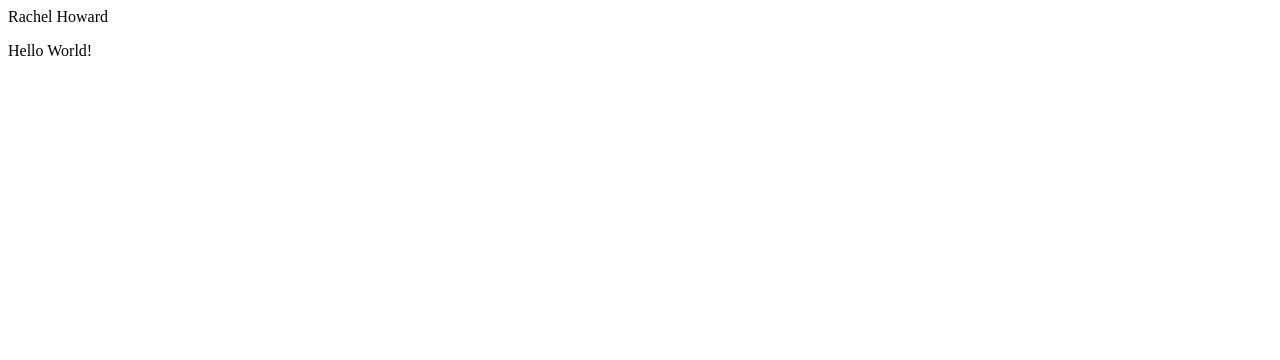
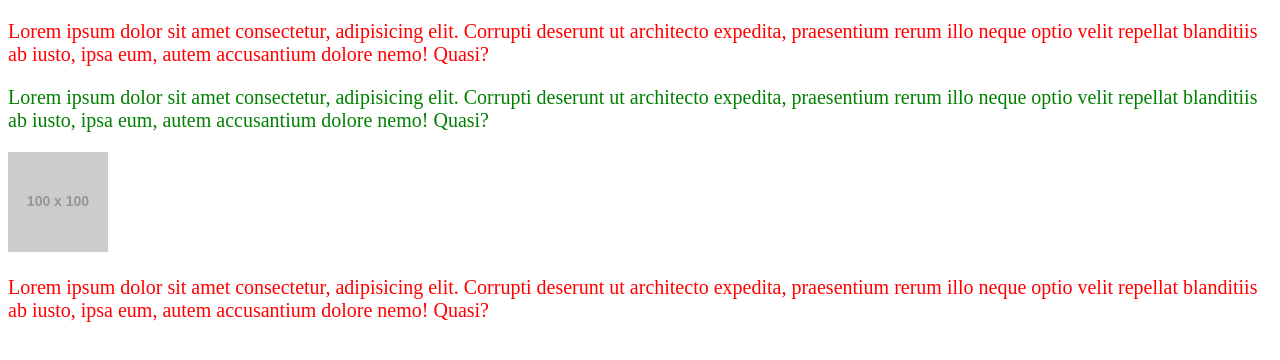
Before and after one commit to Rachellh/code201.2, a plain HTML site: page index.html in a window 1280 px wide. Drawn offline with Linux system fonts and the light colour scheme; placeholder pictures from the web are drawn by us.

Commit message:
lab 02 commit

```diff
--- a/index.html
+++ b/index.html
@@ -1,13 +1,30 @@
 <!DOCTYPE html>
 <html>
 <head>
-    <title>Rachel Howard</title>
+  <title>Document</title>
+  <link rel="stylesheet" href="style.css">
 </head>
 <body>
-    <header>Rachel Howard</header>
+  <header></header>
   <main>
-      <p>Hello World!</p>
-
-
+    <section>
+      <img src="https://via.placeholder.com/100x100" alt="" class="hidden">
+      <p>Lorem ipsum dolor sit amet consectetur, adipisicing elit. Corrupti deserunt ut architecto expedita, praesentium rerum illo neque optio velit repellat blanditiis ab iusto, ipsa eum, autem accusantium dolore nemo! Quasi?</p>
+    </section>
+    <section>
+      <img src="https://via.placeholder.com/100x100" alt="" class="hidden">
+      <p id="green">Lorem ipsum dolor sit amet consectetur, adipisicing elit. Corrupti deserunt ut architecto expedita, praesentium rerum illo neque optio velit repellat blanditiis ab iusto, ipsa eum, autem accusantium dolore nemo! Quasi?</p>
+    </section>
+    <section>
+      <img src="https://via.placeholder.com/100x100" alt="">
+      <p>Lorem ipsum dolor sit amet consectetur, adipisicing elit. Corrupti deserunt ut architecto expedita, praesentium rerum illo neque optio velit repellat blanditiis ab iusto, ipsa eum, autem accusantium dolore nemo! Quasi?</p>
+    </section>
+    <section class="hidden">
+      <img src="https://via.placeholder.com/100x100" alt="">
+      <p>Lorem ipsum dolor sit amet consectetur, adipisicing elit. Corrupti deserunt ut architecto expedita, praesentium rerum illo neque optio velit repellat blanditiis ab iusto, ipsa eum, autem accusantium dolore nemo! Quasi?</p>
+    </section>
   </main>
   <footer></footer>
+  <script src=""></script>
+</body>
+</html>
```
Lines whose indentation alone changed are shown as unchanged.
